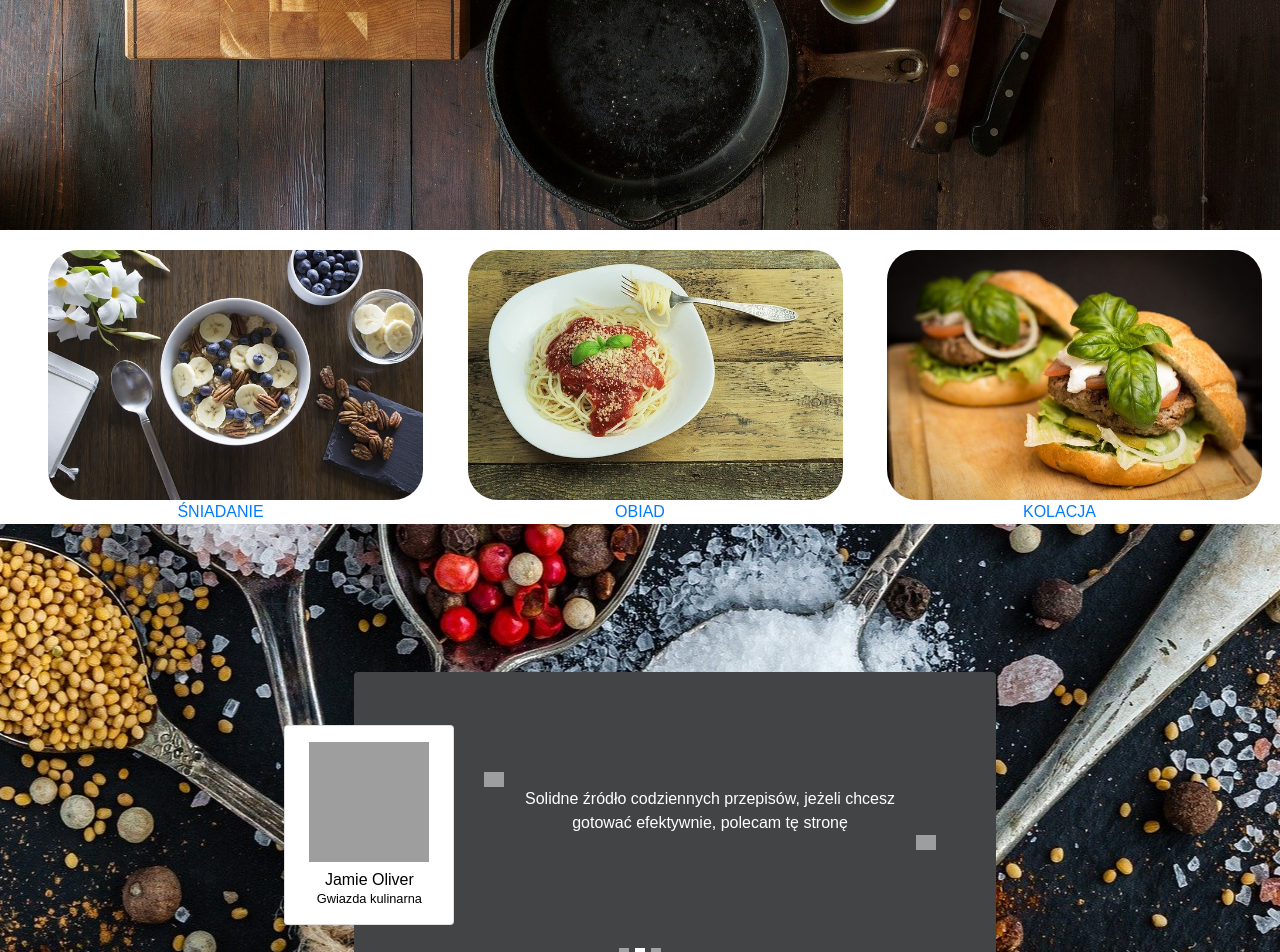
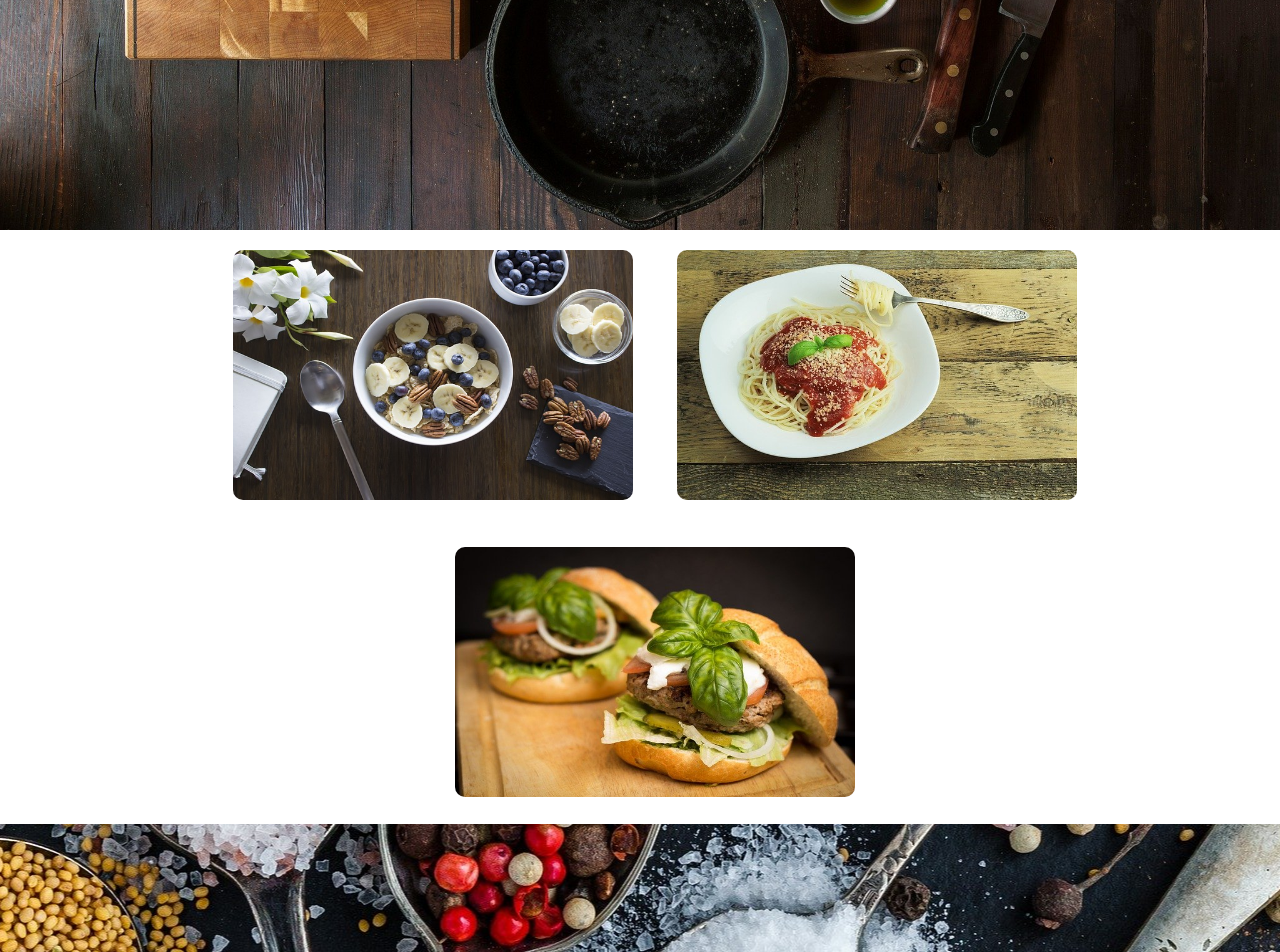
Before and after one commit to recipeproject/recipeproject.github.io, a PHP site: page / in a window 1280 px wide. Shown: the part 570-1522 px from the top of the page. Run offline with PHP 8.4, Linux system fonts and the light colour scheme; grey boxes are pictures that could not be loaded.

Commit message:
Update custom.css

```diff
--- a/custom.css
+++ b/custom.css
@@ -144,24 +97,58 @@ body {
   }
 
   .mgal li {
-    width: 375px;
+    width: 400px;
     height: 250px;
     display: inline-block;
     margin: 20px 20px 20px 20px;
   }
 
   .produkty img{
-    width: 375px;
+    width: 400px;
     height: 250px;
     margin-top: 0px;
     padding: 0px;
-    border-radius: 30px;
+    border-radius: 10px;
   }
-  .container2 {
+  .container {
     position: relative;
     width: 100%;
-    padding-left: 10px;
   }
+  .image {
+  opacity: 1;
+  display: block;
+  width: 100%;
+  height: auto;
+  transition: .5s ease;
+  backface-visibility: hidden;
+}
+.middle {
+  transition: .5s ease;
+  opacity: 0;
+  position: absolute;
+  top: 50%;
+  left: 55%;
+  transform: translate(-50%, -50%);
+  -ms-transform: translate(-50%, -50%);
+  text-align: center;
+}
+
+.container:hover .image {
+  filter: blur(2px);
+}
+
+.container:hover .middle {
+  opacity: 1;
+}
+
+.text {
+  color: white;
+  font-size: 60px;
+  padding: 16px 32px;
+  filter: drop-shadow(10px 6px 5px black);
+
+  font-family: 'impact';
+}
 /* TEST */
 
 /* Contact Form With Google Maps */
```
Also changed, not shown: other parts of custom.css (+0 -47 lines).
